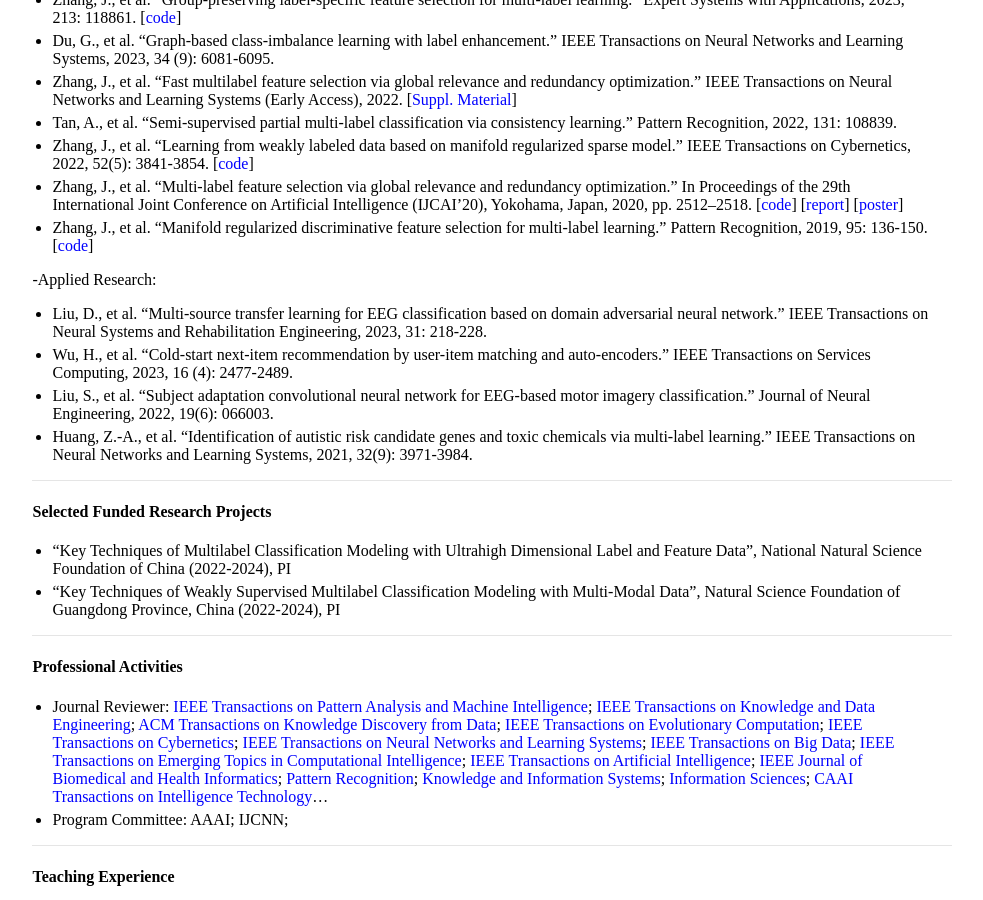
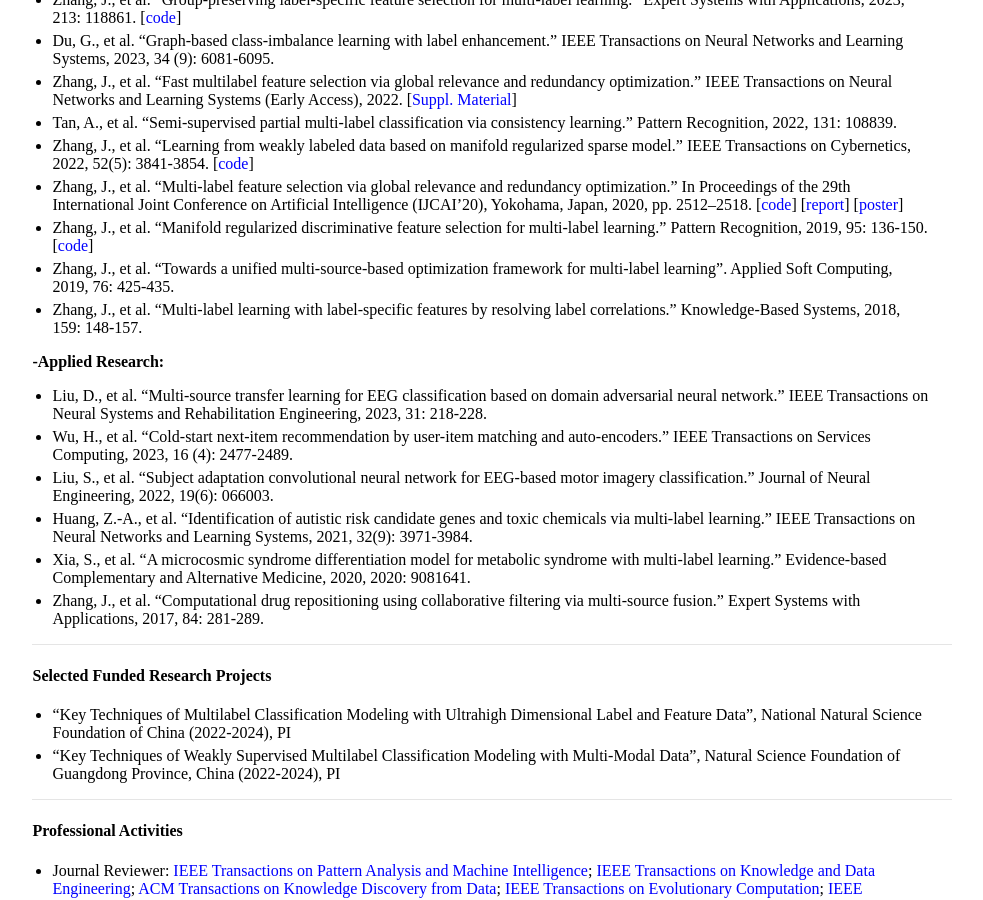
Before and after one commit to jiazhang-ml/jiazhang-ml.github.io, a Jekyll site: the page built from index.md, in a window 1280 px wide and 900 px high, scrolled down 488 px. Shown: the whole window, without its empty margins (148-1131 px from the left). Built offline with Jekyll 4.4.1, drawn with Linux system fonts in a browser that asks for light colours.

Commit message:
Update index.md

```diff
--- a/index.md
+++ b/index.md
@@ -15,7 +15,7 @@ layout: default
 
 #### Selected Publications [[Google Scholar Citations](https://scholar.google.com.hk/citations?user=yBaTk-gAAAAJ&hl=en)]
 
--Applied Foundational Research:
+**-Applied Foundational Research:**
 * Du, G., et al. "Semi-supervised imbalanced multi-label classification with label propagation." Pattern Recognition, Elsevier BV, 2024, 150: 110358.
 * Wu, H., et al. "Simplicial complex neural networks." IEEE Transactions on Pattern Analysis and Machine Intelligence, 2024, 46(1): 561-575.
 * Zhang, J., et al. "Group-preserving label-specific feature selection for multi-label learning." Expert Systems with Applications, 2023, 213: 118861. [[code](https://codeocean.com/capsule/1281687/tree/v1)]
@@ -25,12 +25,16 @@ layout: default
 * Zhang, J., et al. "Learning from weakly labeled data based on manifold regularized sparse model." IEEE Transactions on Cybernetics, 2022, 52(5): 3841-3854. [[code](MSWL-master.zip)]
 * Zhang, J., et al. "Multi-label feature selection via global relevance and redundancy optimization." In Proceedings of the 29th International Joint Conference on Artificial Intelligence (IJCAI’20), Yokohama, Japan, 2020, pp. 2512–2518. [[code](GRRO-master.zip)] [[report](v15.pptx)] [[poster](poster.pdf)]
 * Zhang, J., et al. "Manifold regularized discriminative feature selection for multi-label learning." Pattern Recognition, 2019, 95: 136-150. [[code](MDFS-master.zip)]
+* Zhang, J., et al. "Towards a unified multi-source-based optimization framework for multi-label learning". Applied Soft Computing, 2019, 76: 425-435.
+* Zhang, J., et al. "Multi-label learning with label-specific features by resolving label correlations." Knowledge-Based Systems, 2018, 159: 148-157.
 
--Applied Research:
+**-Applied Research:**
 * Liu, D., et al. "Multi-source transfer learning for EEG classification based on domain adversarial neural network." IEEE Transactions on Neural Systems and Rehabilitation Engineering, 2023, 31: 218-228.
 * Wu, H., et al. "Cold-start next-item recommendation by user-item matching and auto-encoders." IEEE Transactions on Services Computing, 2023, 16 (4): 2477-2489.
 * Liu, S., et al. "Subject adaptation convolutional neural network for EEG-based motor imagery classification." Journal of Neural Engineering, 2022, 19(6): 066003.
 * Huang, Z.-A., et al. "Identification of autistic risk candidate genes and toxic chemicals via multi-label learning." IEEE Transactions on Neural Networks and Learning Systems, 2021, 32(9): 3971-3984.
+* Xia, S., et al. "A microcosmic syndrome differentiation model for metabolic syndrome with multi-label learning." Evidence-based Complementary and Alternative Medicine, 2020, 2020: 9081641.
+* Zhang, J., et al. "Computational drug repositioning using collaborative filtering via multi-source fusion." Expert Systems with Applications, 2017, 84: 281-289.
 
 ---
 
```
